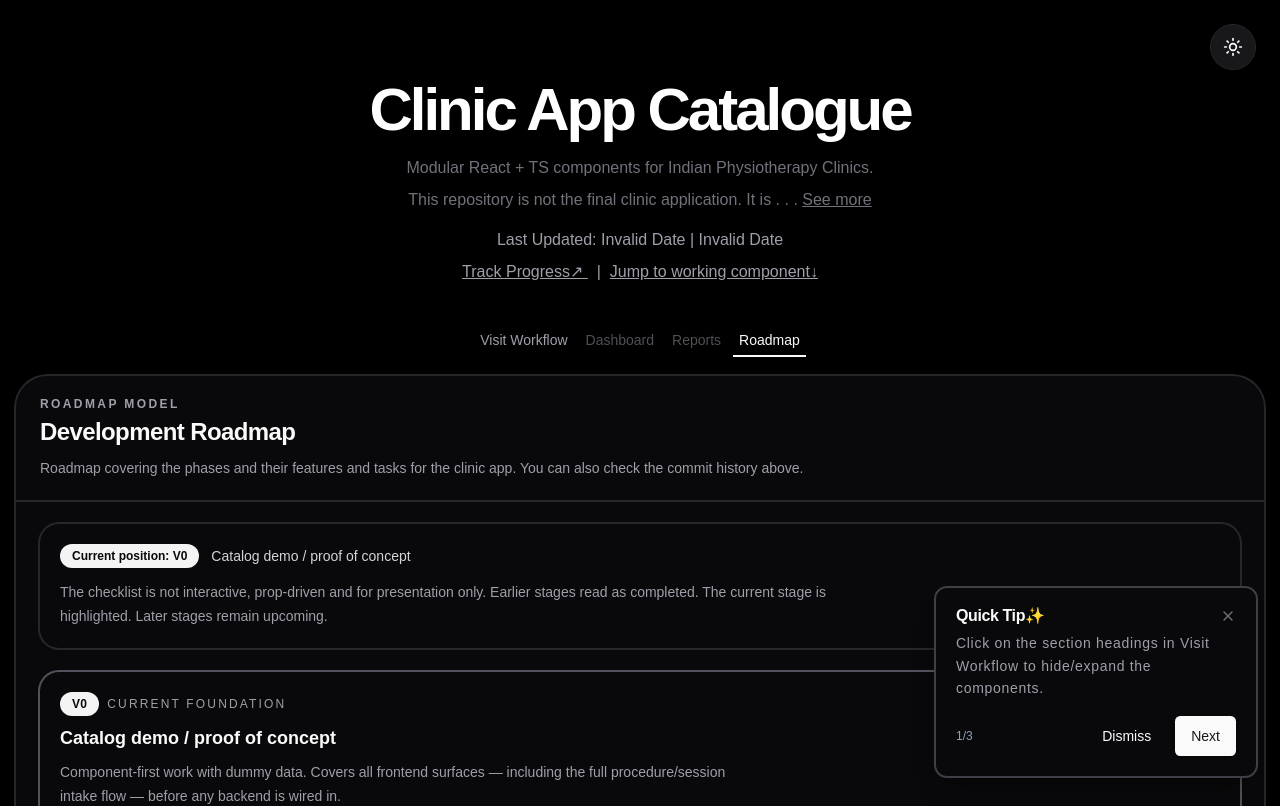
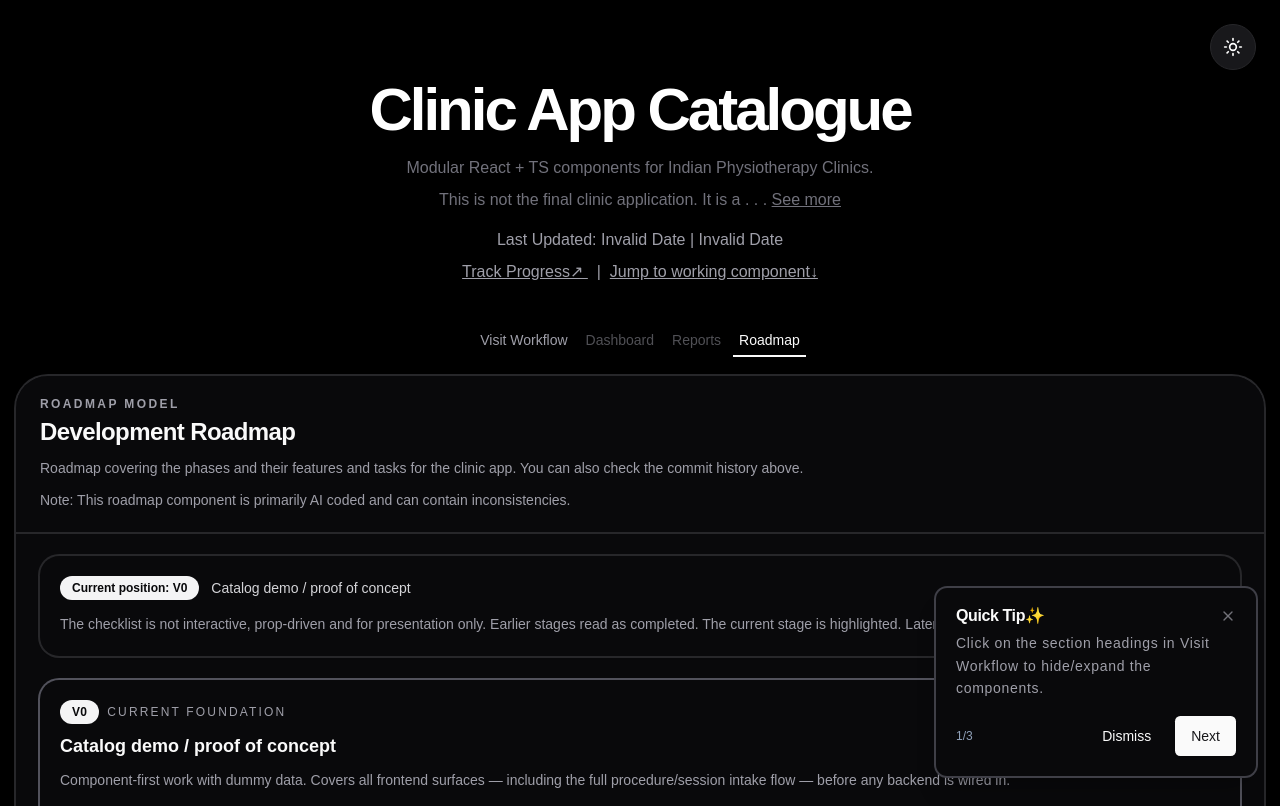
Before and after one commit to omsrivastava512/clinic-demo, a React (Vite) app: page /roadmap in a window 1280 px wide. Shown: the top 806 px of the page. Built offline with nearby package versions, Linux system fonts and the light colour scheme.

Commit message:
refactor(demo): update basic information, change subtitle prop in roadmap to a string array

```diff
--- a/src/App.tsx
+++ b/src/App.tsx
@@ -23,11 +23,6 @@ const timePart = lastUpdated.toLocaleTimeString('en-US', {
 
 const formattedDate = `${datePart} | ${timePart}`;
 // console.log(formattedDate); // Output: Tue Jan 06, 2026 | 23:50
-
-
-// ==========================================
-// 3. UI COMPONENTS
-// ==========================================
 
 
 const App = () => {
--- a/src/components/DemoAppHeader.tsx
+++ b/src/components/DemoAppHeader.tsx
@@ -7,7 +7,7 @@ export const DemoAppHeader = ({ formattedDate }: { formattedDate: string; }) =>
         <h1 className="text-4xl md:text-6xl font-bold tracking-tighter text-zinc-900 dark:text-white mb-4">Clinic App Catalogue</h1>
         <p className="text-zinc-600 dark:text-zinc-500">Modular React + TS components for Indian Physiotherapy Clinics.</p>
         <TextExpander collapseLabel='' className="text-zinc-600 dark:text-zinc-500 max-w-2xl mx-auto text-center p-2">
-            This repository is not the final clinic application. It is a component catalogue and interaction prototype for a clinic management system. The goal is to validate each UI module individually before those components are integrated into a full backend-connected product.
+            This is not the final clinic application. It is a component catalogue and interaction prototype for a clinic management system. The goal is to validate each UI module individually before those components are integrated into a full backend-connected product. Check out the roadmap to understand the full scope of the project.
         </TextExpander>
 
         <p className="text-zinc-700 dark:text-zinc-400 text-md mt-2 font-1mono">Last Updated: {formattedDate} </p>
--- a/src/pages/roadmap.tsx
+++ b/src/pages/roadmap.tsx
@@ -128,7 +128,7 @@ function RoadmapStageCard({ stage, stageIndex, currentIndex, stageProgress }: Ro
                         </span>
                     </div>
                     <h3 className="text-lg font-semibold text-zinc-950 dark:text-zinc-50">{stage.title}</h3>
-                    <p className="mt-2 max-w-2xl text-sm leading-6 text-zinc-600 dark:text-zinc-400">
+                    <p className="mt-2 text-sm leading-6 text-zinc-600 dark:text-zinc-400">
                         {stage.description}
                     </p>
                 </div>
@@ -163,17 +163,22 @@ function RoadmapStageCard({ stage, stageIndex, currentIndex, stageProgress }: Ro
 export interface RoadmapPanelProps {
     currentStage?: StageId;
     title?: string;
-    subtitle?: string;
+    subtitles?: string[];
     /** Slot for a close button or any header action */
     headerAction?: React.ReactNode;
     stageProgress?: Partial<Record<StageId, number>>;
 
 }
+const INITIAL_TITLE = 'Development Roadmap'
+const INITIAL_SUBTITLES = [
+    'Roadmap covering the phases and their features and tasks for the clinic app. You can also check the commit history above.',
+    'Note: This roadmap component is primarily AI coded and can contain inconsistencies.'
+]
 
 export function RoadmapPanel({
     currentStage = 'V0',
-    title = 'Development Roadmap',
-    subtitle = 'Roadmap covering the phases and their features and tasks for the clinic app. You can also check the commit history above.',
+    title = INITIAL_TITLE,
+    subtitles = INITIAL_SUBTITLES,
     headerAction = null,
     stageProgress
 }: RoadmapPanelProps) {
@@ -190,9 +195,12 @@ export function RoadmapPanel({
                     <h2 className="mt-1 text-2xl font-semibold tracking-tight text-zinc-950 dark:text-zinc-50">
                         {title}
                     </h2>
-                    <p className="mt-2 max-w-3xl text-sm leading-6 text-zinc-600 dark:text-zinc-400">
-                        {subtitle}
-                    </p>
+                    {
+                        subtitles?.map(s =>
+                            <p className="mt-2  text-sm leading-6 text-zinc-600 dark:text-zinc-400">
+                                {s}
+                            </p>
+                        )}
                 </div>
                 {headerAction}
             </header>
@@ -208,7 +216,7 @@ export function RoadmapPanel({
                             {current.title}
                         </span>
                     </div>
-                    <p className="mt-3 max-w-3xl text-sm leading-6 text-zinc-600 dark:text-zinc-400">
+                    <p className="mt-3  text-sm leading-6 text-zinc-600 dark:text-zinc-400">
                         The checklist is not interactive, prop-driven and for presentation only.
                         Earlier stages read as completed. The current stage is highlighted. Later stages remain upcoming.
                     </p>
@@ -268,7 +276,7 @@ export interface RoadmapModalProps {
     onOpenChange: (open: boolean) => void;
     currentStage?: StageId;
     title?: string;
-    subtitle?: string;
+    subtitles?: string[];
 }
 
 export function RoadmapModal({
@@ -276,14 +284,14 @@ export function RoadmapModal({
     onOpenChange,
     currentStage = 'V0',
     title = 'Clinic roadmap',
-    subtitle = 'Roadmap',
+    subtitles = ['Roadmap'],
 }: RoadmapModalProps) {
     return (
         <ModalOverlay open={open} onOpenChange={onOpenChange}>
             <RoadmapPanel
                 currentStage={currentStage}
                 title={title}
-                subtitle={subtitle}
+                subtitles={subtitles}
                 headerAction={
                     <button
                         type="button"
--- a/src/pages/vistitworkflow.tsx
+++ b/src/pages/vistitworkflow.tsx
@@ -31,7 +31,7 @@ const VisitWorkflow = () => {
                 Start Workflow
             </Button>
             <em className='text-sm text-zinc-500 font-semibold '>Opens the Daily Ledger, scrolled to the most recent entry. Expect a sudden scroll.</em>
-            <em className='text-sm text-zinc-500 '>This button was introduced to force explicit user intent in starting the app and prevent components of the app from hijacking intial page orientation and header on load. </em>
+            <em className='text-sm text-zinc-500 '>This button was introduced to force explicit user intent in starting the app and prevent components of the app from hijacking intial page orientation and the header text on load. </em>
         </div>
     );
     return (
```
